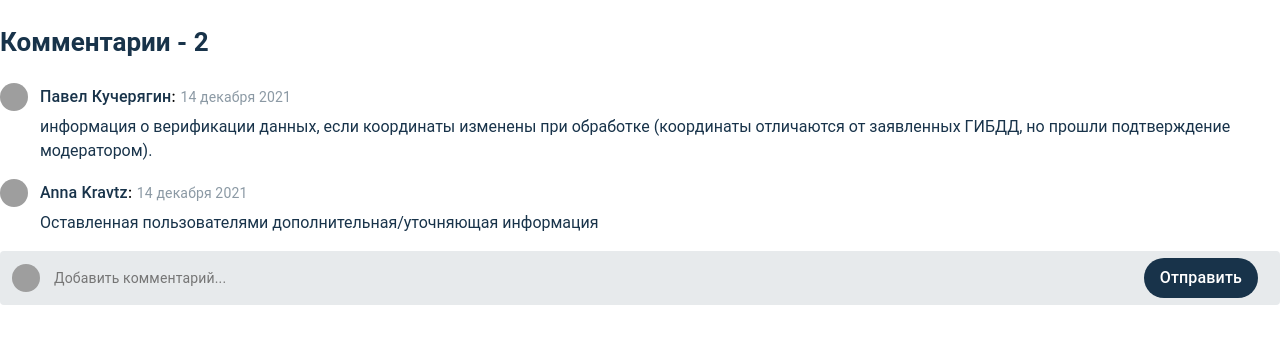
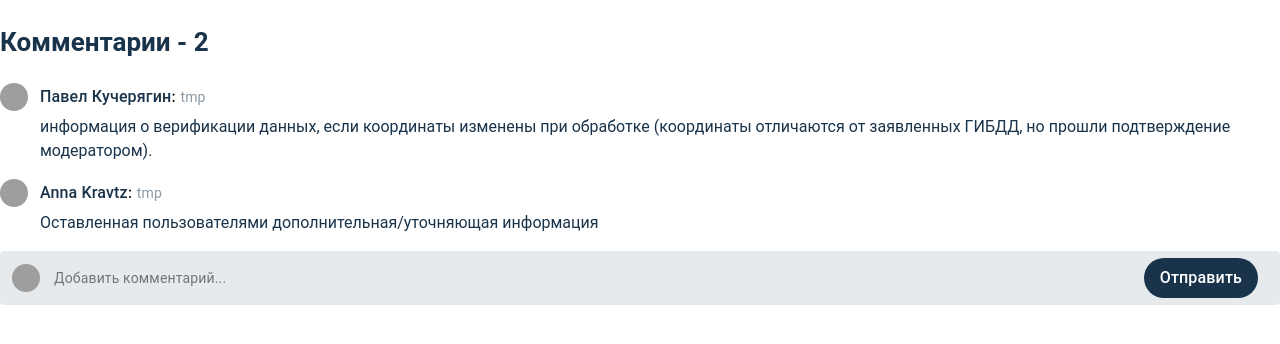
Before and after one commit to dtpstat/website, a Next.js app: page /iframes/comments/1 in a window 1280 px wide. Shown: the top 344 px of the page. Built offline with nearby package versions, Linux system fonts and the light colour scheme; grey boxes are pictures that could not be loaded.

Commit message:
Investigate Netlify 500 error

```diff
--- a/src/shared/date-helpers.ts
+++ b/src/shared/date-helpers.ts
@@ -1,7 +1,11 @@
-import "dayjs/locale/ru";
+// import "dayjs/locale/ru";
 
-import dayjs from "dayjs";
+// import dayjs from "dayjs";
 
-dayjs.locale("ru");
+// dayjs.locale("ru");
 
-export const formatDate = (date: string) => dayjs(date).format("D MMMM YYYY");
+export const formatDate = (date: string) => {
+  void date;
+
+  return "tmp";
+};
```
